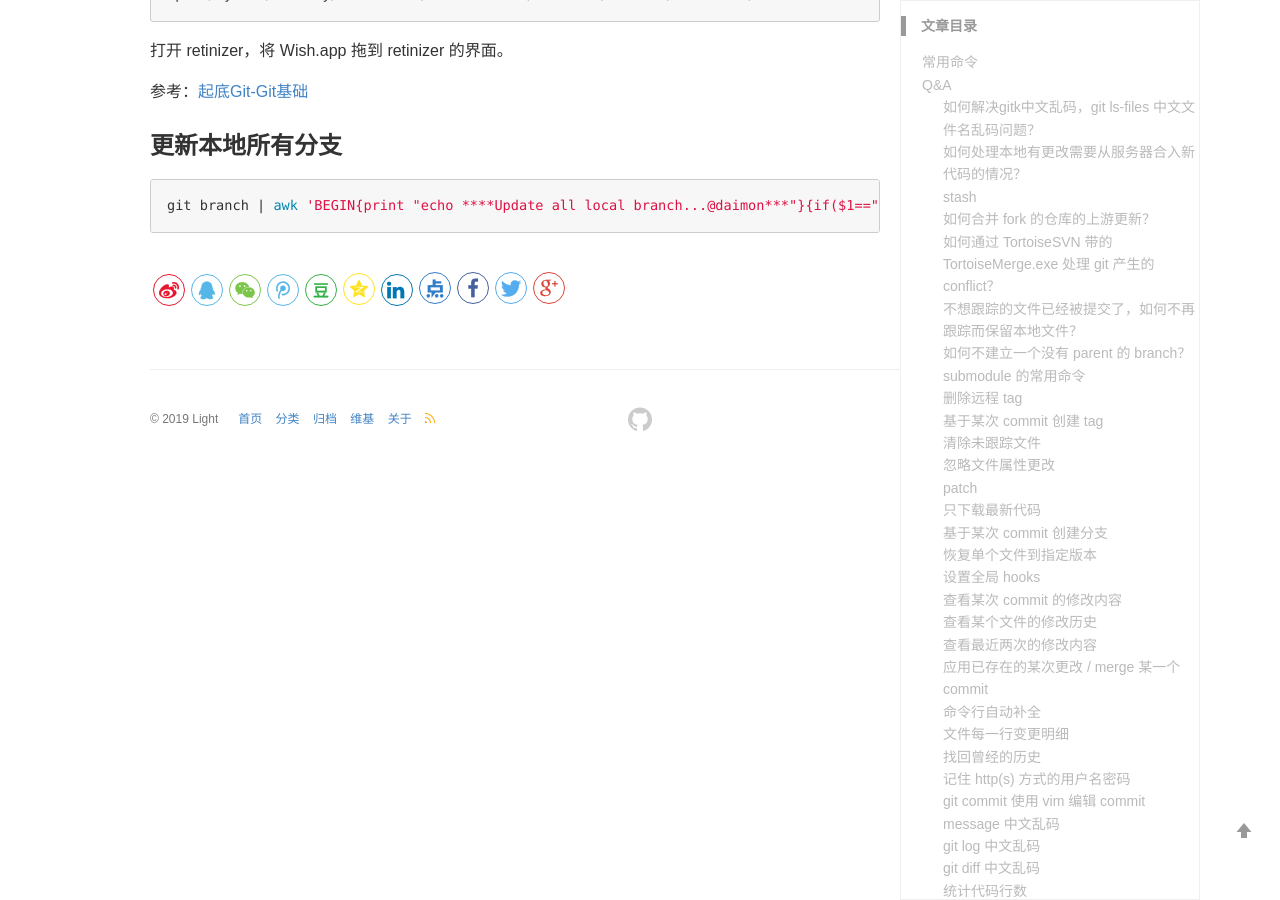
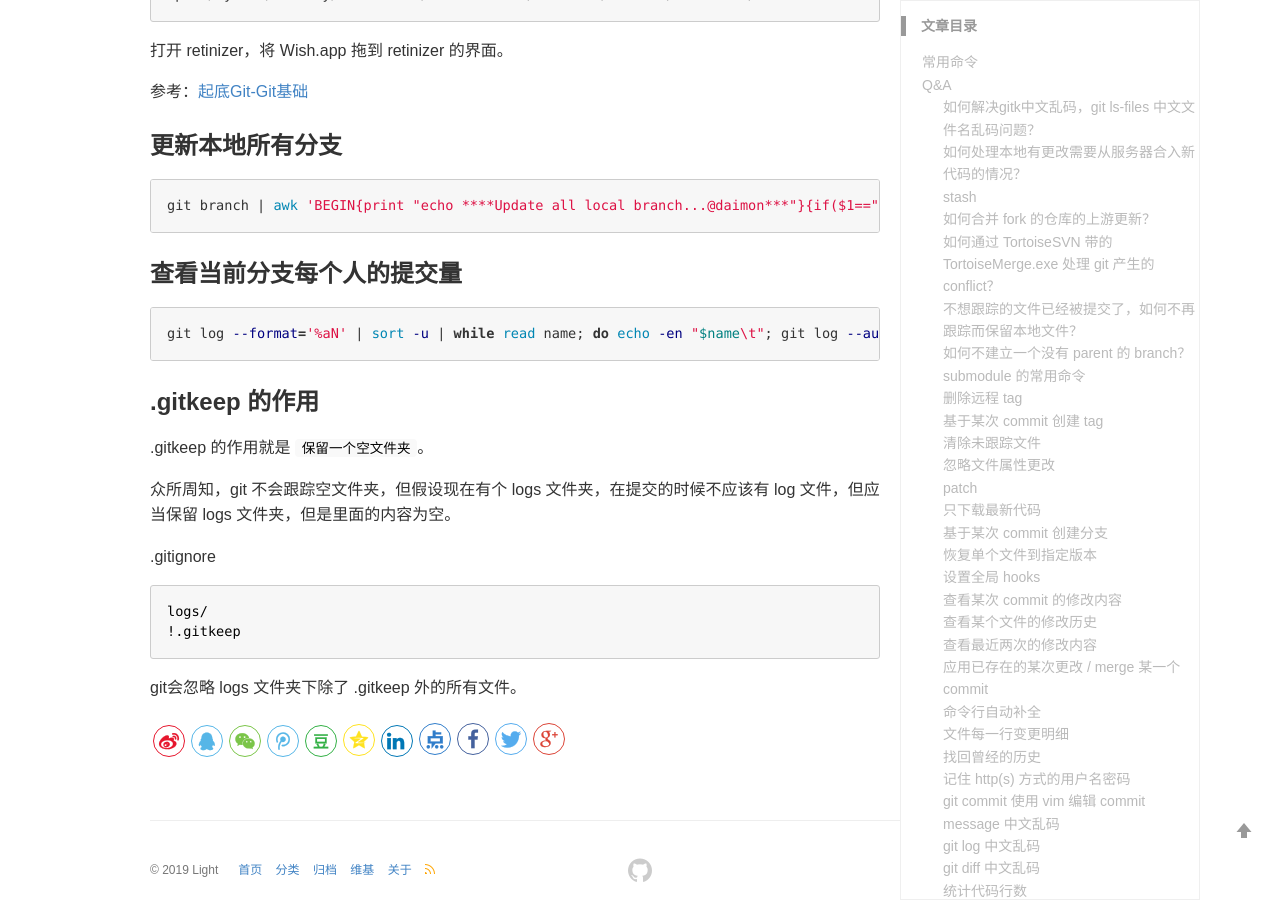
Before and after one commit to halysl/halysl.github.io, a Jekyll site: the page built from _wiki/git.md, in a window 1280 px wide and 900 px high, scrolled down 11901 px. Built offline with Jekyll 4.4.1, drawn with Linux system fonts in a browser that asks for light colours.

Commit message:
add 2 git use

````diff
--- a/_wiki/git.md
+++ b/_wiki/git.md
@@ -552,3 +552,23 @@ open /System/Library/Frameworks/Tk.framework/Versions/Current/Resources/
 ```sh
 git branch | awk 'BEGIN{print "echo ****Update all local branch...@daimon***"}{if($1=="*"){current=substr($0,3)};print a"git checkout "substr($0,3);print "git pull --all";}END{print "git checkout " current}' |sh
 ```
+
+### 查看当前分支每个人的提交量
+
+```sh
+git log --format='%aN' | sort -u | while read name; do echo -en "$name\t"; git log --author="$name" --pretty=tformat: --numstat | awk '{ add += $1; subs += $2; loc += $1 - $2 } END { printf "added lines: %s, removed lines: %s, total lines: %s\n", add, subs, loc }' -; done
+```
+
+### .gitkeep 的作用
+
+.gitkeep 的作用就是 `保留一个空文件夹`。
+
+众所周知，git 不会跟踪空文件夹，但假设现在有个 logs 文件夹，在提交的时候不应该有 log 文件，但应当保留 logs 文件夹，但是里面的内容为空。
+
+.gitignore
+```txt
+logs/
+!.gitkeep
+```
+
+git会忽略 logs 文件夹下除了 .gitkeep 外的所有文件。
````
